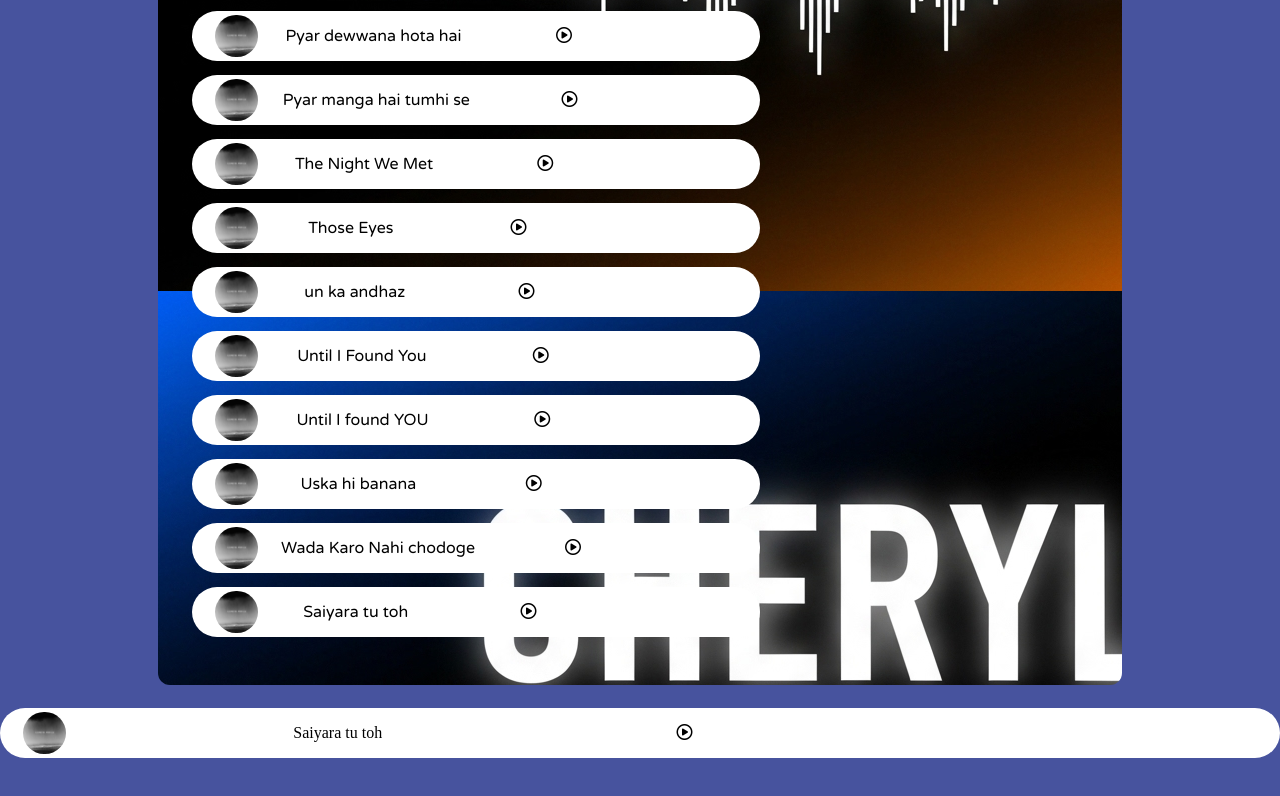
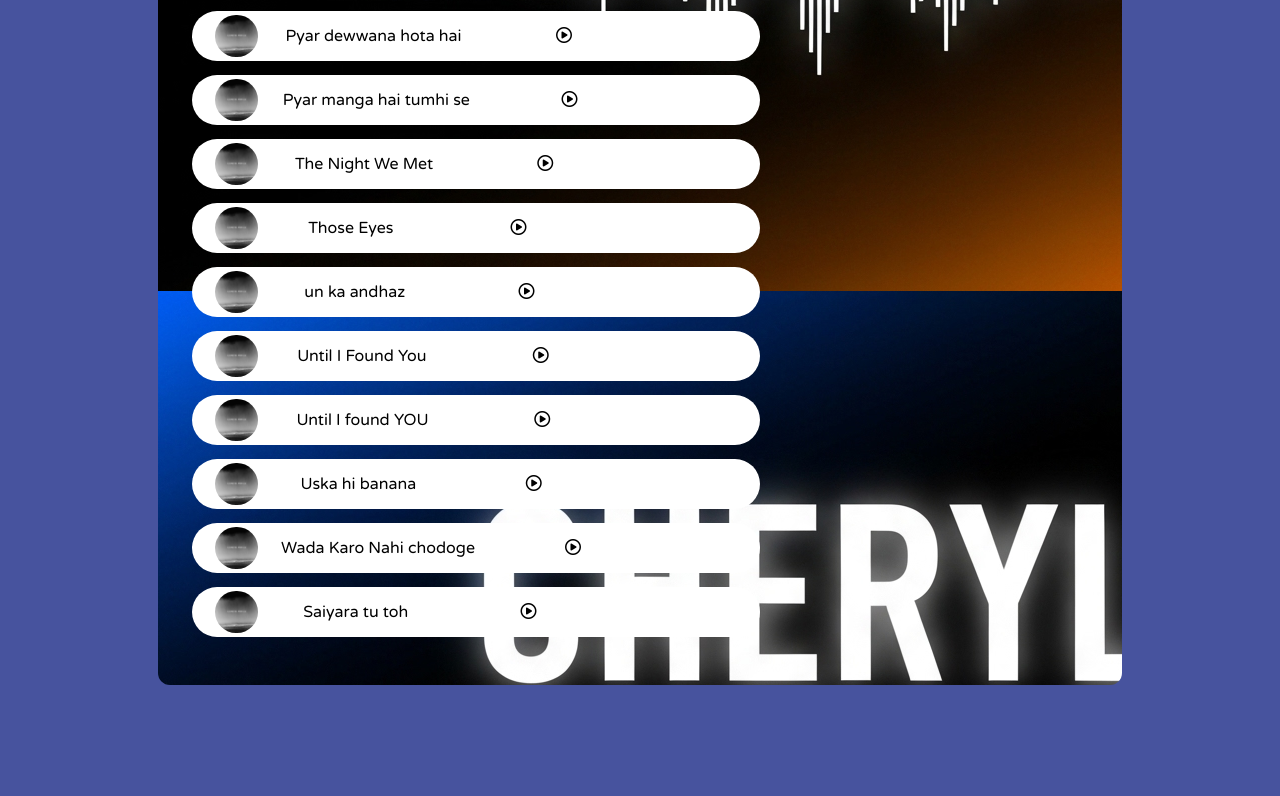
Before and after one commit to bvhvgyv/booommm, a plain HTML site: page index.html in a window 1280 px wide. Shown: the part 1487-2283 px from the top of the page. Drawn offline with Linux system fonts and the light colour scheme.

Commit message:
Update index.html

```diff
--- a/index.html
+++ b/index.html
@@ -373,17 +373,7 @@
         </div>
         <div class="songbanner"></div>
     </div>
-  <div class="songitem">
-    <img src="1.png" alt="1">
-    <span>Saiyara tu toh</span>
-    <span class="songlistplay">
-        <span class="timestamp">
-            <i class="far songItemPlay fa-play-circle" data-index="31"></i>
-        </span>
-    </span>
-    <img src="playing.gif" width="22px" alt="" id="gif">
-    <span id="masterSongName"></span>
-    </div>
+
     <div class="bottom">
         <input type="range" name="range" id="myProgressBar" min="0"  max="100">
         <div class="icons">
```
